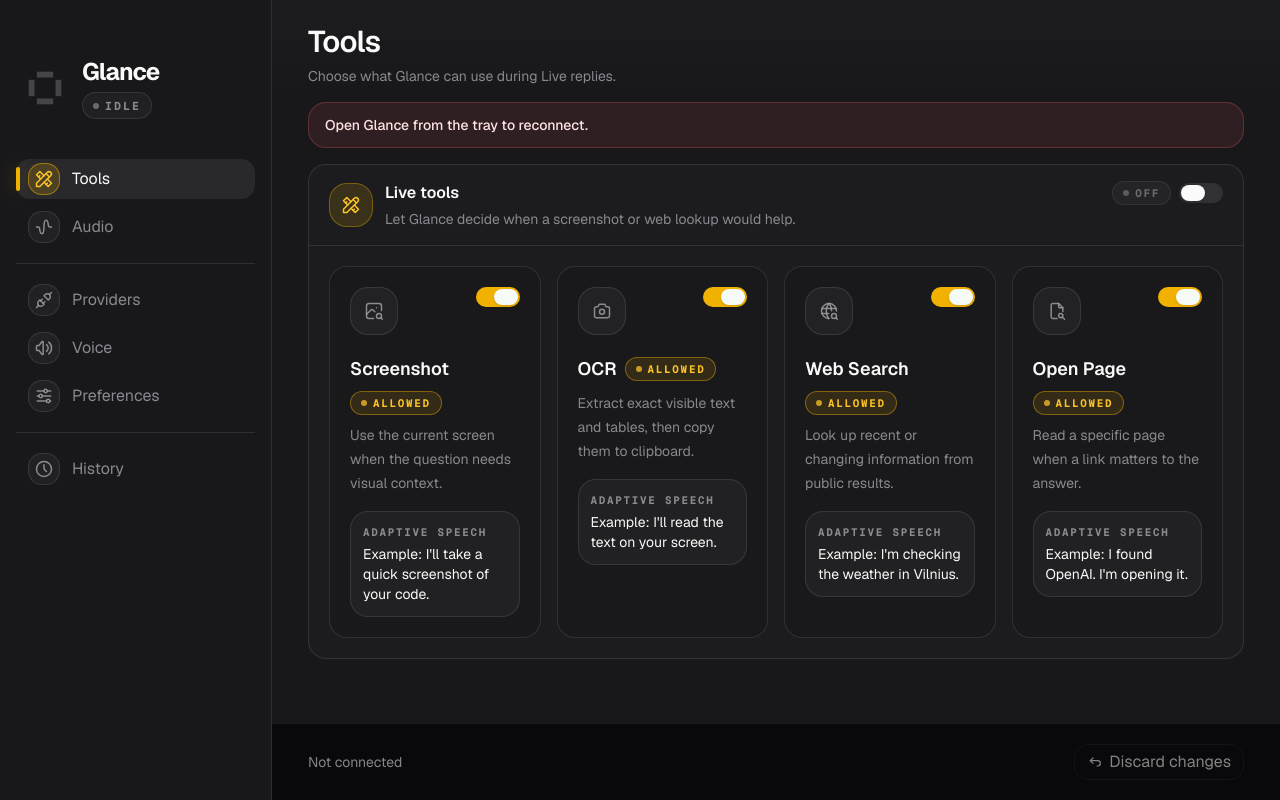
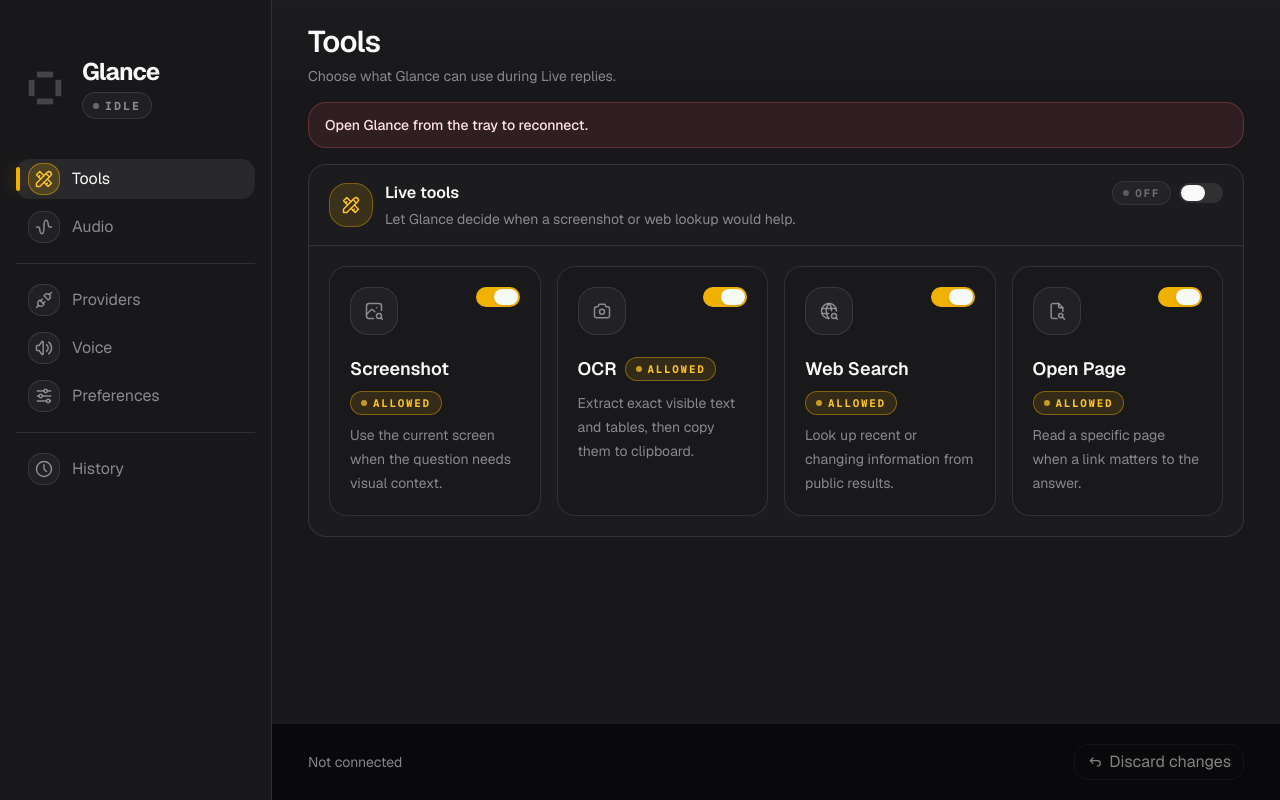
Before and after one commit to Max-109/Glance, a Next.js app: page / in a window 1280 px wide. Both pictures are taken after a click on the button "Tools". Built offline with nearby package versions, Linux system fonts and the light colour scheme.

Commit message:
Update tools-tab.tsx

```diff
--- a/components/settings-tabs/tools-tab.tsx
+++ b/components/settings-tabs/tools-tab.tsx
@@ -12,7 +12,6 @@ const TOOL_CARDS = [
     title: "Screenshot",
     icon: "photo-search",
     policyField: "tool_take_screenshot_policy",
-    notice: "Example: I'll take a quick screenshot of your code.",
     description: "Use the current screen when the question needs visual context.",
   },
   {
@@ -20,7 +19,6 @@ const TOOL_CARDS = [
     title: "OCR",
     icon: "capture",
     policyField: "tool_ocr_policy",
-    notice: "Example: I'll read the text on your screen.",
     description: "Extract exact visible text and tables, then copy them to clipboard.",
   },
   {
@@ -28,7 +26,6 @@ const TOOL_CARDS = [
     title: "Web Search",
     icon: "world-search",
     policyField: "tool_web_search_policy",
-    notice: "Example: I'm checking the weather in Vilnius.",
     description: "Look up recent or changing information from public results.",
   },
   {
@@ -36,7 +33,6 @@ const TOOL_CARDS = [
     title: "Open Page",
     icon: "fetch",
     policyField: "tool_web_fetch_policy",
-    notice: "Example: I found OpenAI. I'm opening it.",
     description: "Read a specific page when a link matters to the answer.",
   },
 ] as const;
@@ -99,7 +95,6 @@ export function ToolsTab({
                 title={tool.title}
                 description={tool.description}
                 icon={tool.icon}
-                notice={tool.notice}
                 enabled={enabled}
                 masterEnabled={masterEnabled}
                 onChange={(value) =>
@@ -118,7 +113,6 @@ function ToolCard({
   title,
   description,
   icon,
-  notice,
   enabled,
   masterEnabled,
   onChange,
@@ -126,7 +120,6 @@ function ToolCard({
   title: string;
   description: string;
   icon: string;
-  notice: string;
   enabled: boolean;
   masterEnabled: boolean;
   onChange: (value: boolean) => void;
@@ -135,7 +128,7 @@ function ToolCard({
   return (
     <article
       className={cn(
-        "flex min-h-[18rem] flex-col rounded-2xl border bg-black/10 p-5 transition-[border-color,background-color,box-shadow]",
+        "flex min-h-[14rem] flex-col rounded-2xl border bg-black/10 p-5 transition-[border-color,background-color,box-shadow]",
         active
           ? "border-[color-mix(in_srgb,var(--accent)_42%,rgba(255,255,255,0.1))] bg-[color-mix(in_srgb,var(--accent)_8%,transparent)] shadow-[0_0_0_1px_color-mix(in_srgb,var(--accent)_8%,transparent)]"
           : "border-white/10",
@@ -165,14 +158,6 @@ function ToolCard({
           {description}
         </p>
       </div>
-
-      <div className="mt-4 rounded-2xl border border-white/10 bg-white/[0.035] px-3 py-3">
-        <p className="font-mono text-[0.68rem] font-bold uppercase tracking-[0.16em] text-[var(--text-muted)]">
-          adaptive speech
-        </p>
-        <p className="mt-1 text-sm text-[var(--text-strong)]">{notice}</p>
-      </div>
-
     </article>
   );
 }
```
